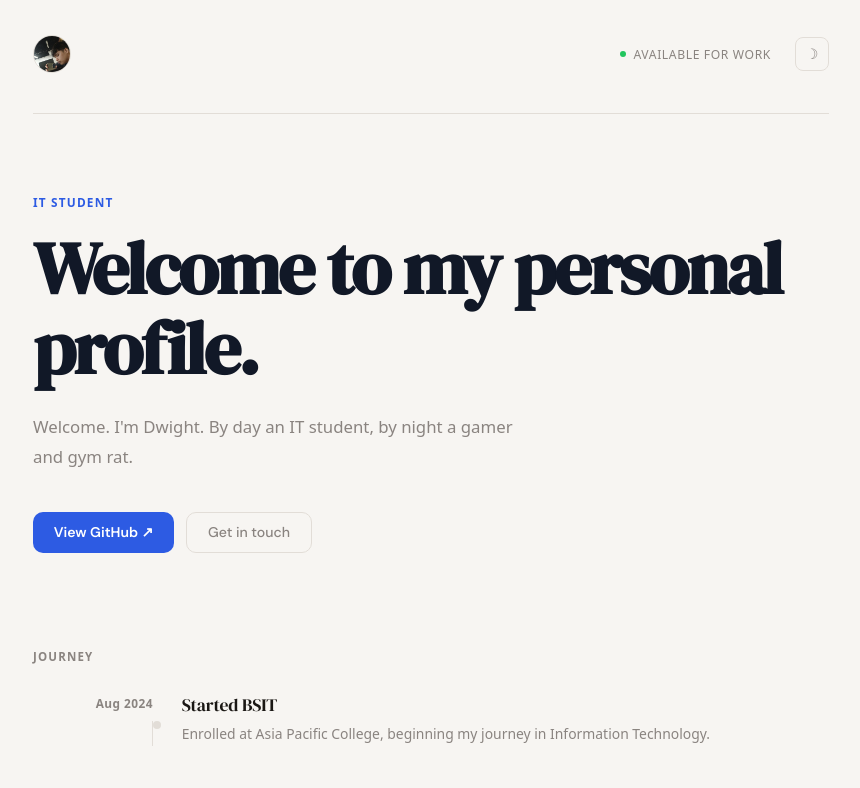
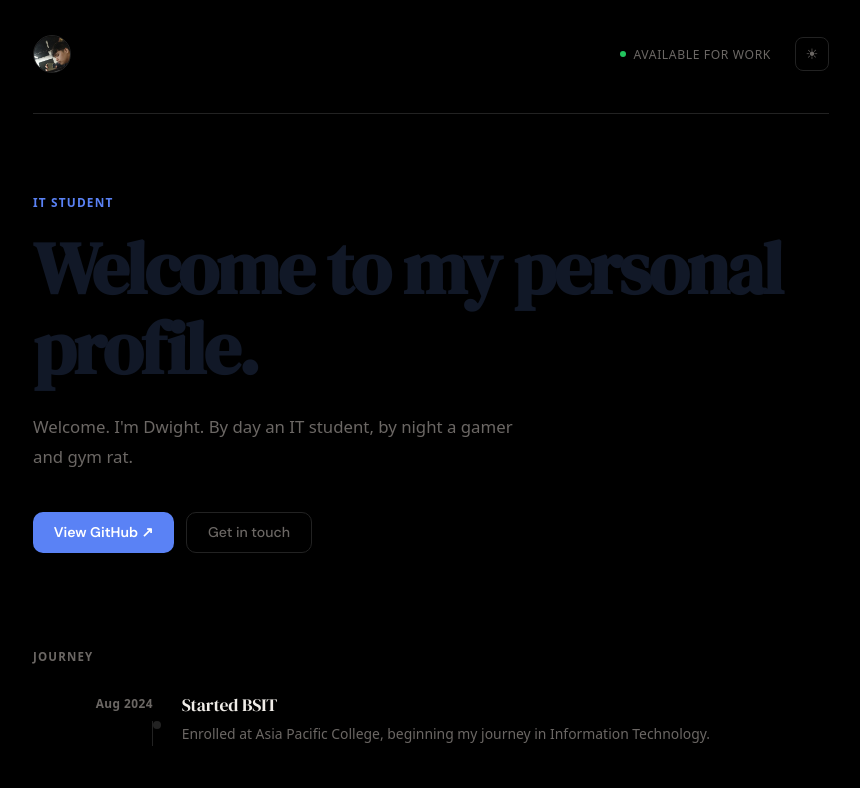
Before and after one commit to dwightening26/dwightening26-personal-website-finals-fernandez, a React app in the folder my-profile-fernandez/frontend/: page / in a window 1280 px wide. Shown: the top 788 px of the page, without its empty margins (209-1069 px from the left). Built offline with nearby package versions, Linux system fonts and the light colour scheme; no server answers; the database is empty; the HTML template or start-up script is replaced by a standard one.

Commit message:
set dark mode as default color

```diff
--- a/my-profile-fernandez/frontend/src/App.jsx
+++ b/my-profile-fernandez/frontend/src/App.jsx
@@ -37,11 +37,11 @@ const PROJECTS = [
   },
 ];
 
-import blondeCover       from './blonde.png';
-import gnxCover          from './gnx.png';
-import freudianCover     from './freudian.png';
-import jesusisskingCover from './Jesusisking.png';
-import apricotCover      from './apricotprincess.png';
+import blondeCover       from './blonde.jpg';
+import gnxCover          from './gnx.jpg';
+import freudianCover     from './freudian.jpg';
+import jesusisskingCover from './jesusisking.jpg';
+import apricotCover      from './apricotprincess.jpg';
 
 const ALBUMS = [
   { title: 'Blonde',           artist: 'Frank Ocean',       cover: blondeCover },
@@ -76,7 +76,7 @@ function useScrollReveal(options = {}) {
 function App() {
   const [entries, setEntries] = useState([]);
   const [form, setForm] = useState({ name: '', message: '' });
-  const [darkMode, setDarkMode] = useState(false);
+  const [darkMode, setDarkMode] = useState(true);
   const [loading, setLoading] = useState(false);
 
   const timelineRef = useScrollReveal();
```
